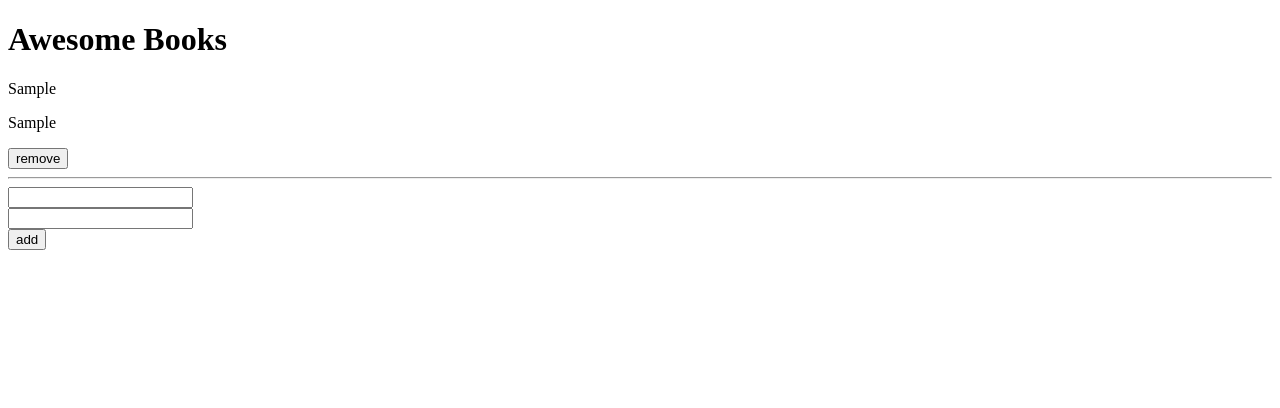
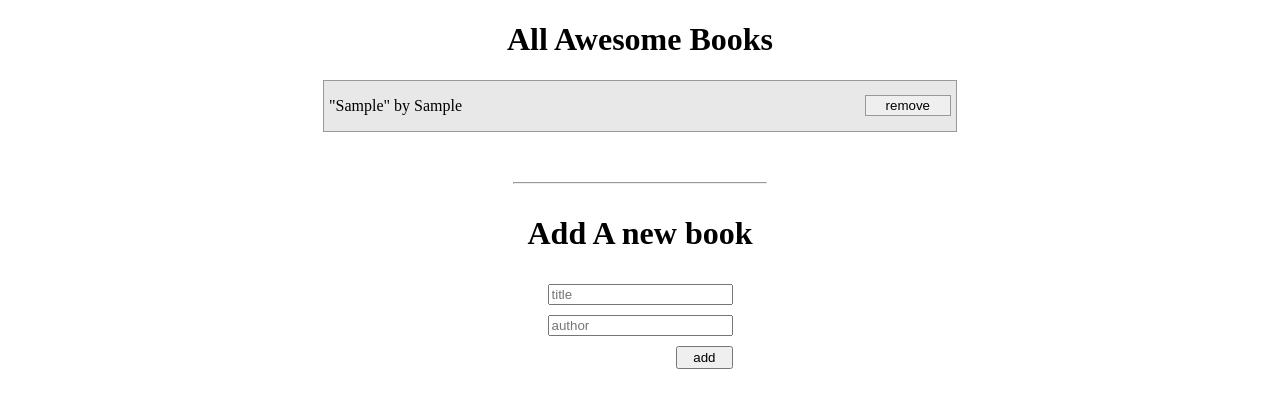
Before and after one commit to Yonashenok/Awesome-books, a website: page index.html in a window 1280 px wide. Both pictures are taken after typing "Sample", "Sample" into the empty fields and a click on the button "add". Drawn offline with Linux system fonts and the light colour scheme.

Commit message:
style add to look like the wireframe provided and updated some functionalities when page loads

```diff
--- a/index.html
+++ b/index.html
@@ -4,20 +4,25 @@
     <meta charset="UTF-8" />
     <meta http-equiv="X-UA-Compatible" content="IE=edge" />
     <meta name="viewport" content="width=device-width, initial-scale=1.0" />
+    <link rel="stylesheet" href="style.css">
     <title>Awesome Project</title>
   </head>
   <body>
     <main>
-      <h1>Awesome Books</h1>
-      <div id="booksContainer"></div>
-      <form method="post" id="form" action="/">
+      <h1 class="center">All Awesome Books</h1>
+      <div class="booksContainer" id="booksContainer"></div>
+      <hr class="separator">
+      <form method="post" class="form" id="form" action="/">
+        <h1>Add A new book</h1>
         <div>
-          <input type="text" name="title" id="title" />
+          <input type="text" placeholder="title" name="title" id="title" />
         </div>
         <div>
-          <input type="text" name="author" id="author" />
+          <input type="text" placeholder="author" name="author" id="author" />
         </div>
-        <button type="submit">add</button>
+        <div class="btn-container">
+          <button class="btn" type="submit">add</button>
+        </div>
       </form>
     </main>
   </body>
--- a/scripts/index.js
+++ b/scripts/index.js
@@ -10,8 +10,8 @@ const resetForm = () => {
 class Book {
   constructor() {
     this.books = [];
-    this.bookId = 0;
     this.getBooksFromStorage();
+    this.bookId = this.books.length;
   }
 
   saveToLocalStorage() {
@@ -28,18 +28,15 @@ class Book {
   createBookList() {
     this.books.forEach((book) => {
       const bookElement = document.createElement('div');
-      const bookTitle = document.createElement('p');
-      const bookAuthor = document.createElement('p');
+      const bookInfo = document.createElement('p');
       const removeButton = document.createElement('button');
-      const bottomLine = document.createElement('hr');
-      bookAuthor.innerHTML = book.author;
-      bookTitle.innerHTML = book.title;
+      bookElement.classList.add('book-element')
+      bookInfo.innerHTML = `"${book.title}" by ${book.author}`;
       removeButton.innerHTML = 'remove';
+      removeButton.classList.add('remove-btn');
       removeButton.addEventListener('click', () => this.removeAllBooks(book));
-      bookElement.appendChild(bookTitle);
-      bookElement.appendChild(bookAuthor);
+      bookElement.appendChild(bookInfo);
       bookElement.appendChild(removeButton);
-      bookElement.appendChild(bottomLine);
 
       booksContainer.appendChild(bookElement);
     });
@@ -67,7 +64,6 @@ class Book {
   }
 }
 const newBook = new Book();
-// console.log(newBook);
 form.addEventListener('submit', (e) => {
   e.preventDefault();
   newBook.formSubmitHandler();
--- /dev/null
+++ b/style.css
@@ -0,0 +1,41 @@
+.form {
+    display: flex;
+    flex-direction: column;
+    align-items: center;
+    gap: 10px;
+    margin: 5px auto;
+    width: 50%;
+}
+.btn {
+    padding: 2px 15px;
+    display: block;
+    float: right;
+}
+.btn-container {
+    width: 185px;
+}
+.booksContainer {
+    width: 50%;
+    margin: 0px auto;
+    border: 1px solid #999;
+}
+.book-element {
+    padding: 0px 5px;
+    display: flex;
+    align-items: center;
+    justify-content: space-between;
+}
+.booksContainer .book-element:nth-of-type(odd){
+    background-color: #e8e8e8;
+}
+.remove-btn {
+    padding: 2px 20px;
+    border: 1px solid #999;
+}
+.center {
+    text-align: center;
+}
+.separator {
+    width: 20%;
+    margin: 50px auto 10px;
+}
```
